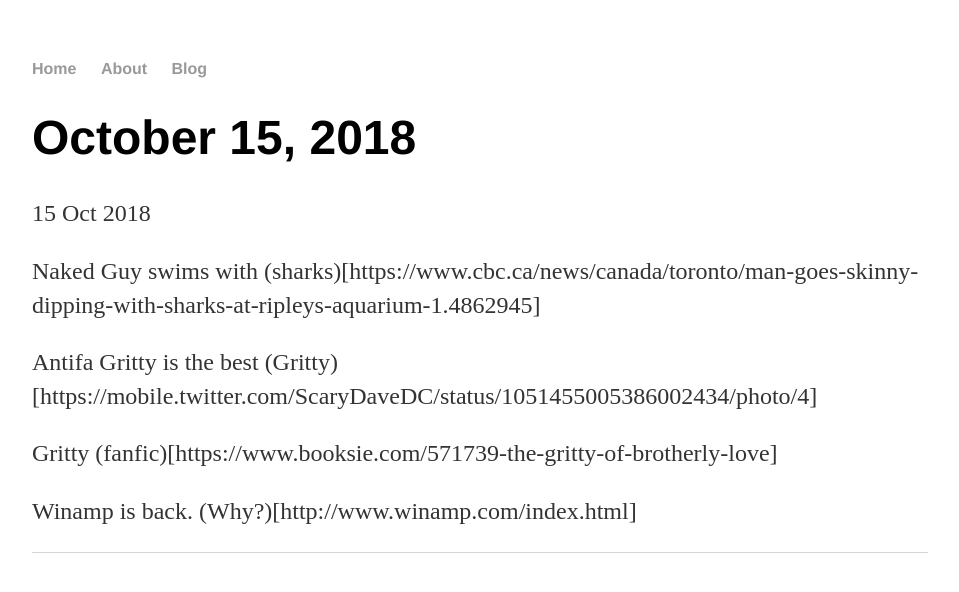
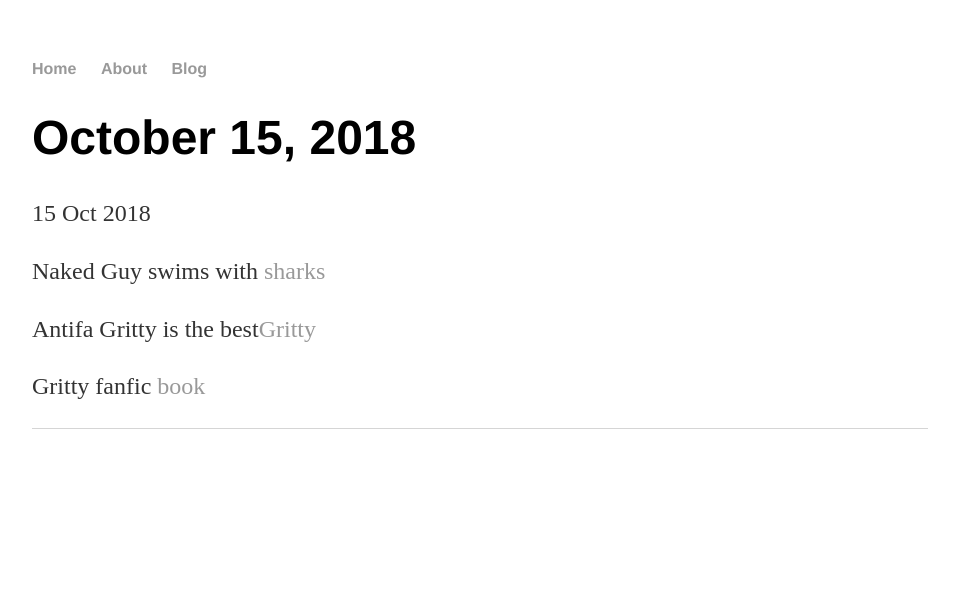
Before and after one commit to jimshreds/jimshreds.github.io, a Jekyll site: the page built from _posts/2018-10-15-witty.md, in a window 1280 px wide. Shown: the top 592 px of the page, without its empty margins (160-1119 px from the left). Built offline with Jekyll 4.4.1, drawn with Linux system fonts in a browser that asks for light colours.

Commit message:
Update 2018-10-15-witty.md

```diff
--- a/_posts/2018-10-15-witty.md
+++ b/_posts/2018-10-15-witty.md
@@ -3,10 +3,8 @@ layout: post
 title: "October 15, 2018"
 date: 2018-10-15
 ---
-Naked Guy swims with (sharks)[https://www.cbc.ca/news/canada/toronto/man-goes-skinny-dipping-with-sharks-at-ripleys-aquarium-1.4862945]
+Naked Guy swims with [sharks](https://www.cbc.ca/news/canada/toronto/man-goes-skinny-dipping-with-sharks-at-ripleys-aquarium-1.4862945)
 
-Antifa Gritty is the best (Gritty)[https://mobile.twitter.com/ScaryDaveDC/status/1051455005386002434/photo/4]
+Antifa Gritty is the best[Gritty](https://mobile.twitter.com/ScaryDaveDC/status/1051455005386002434/photo/4)
 
-Gritty (fanfic)[https://www.booksie.com/571739-the-gritty-of-brotherly-love]
-
-Winamp is back. (Why?)[http://www.winamp.com/index.html]
+Gritty fanfic [book](https://www.booksie.com/571739-the-gritty-of-brotherly-love)
```
